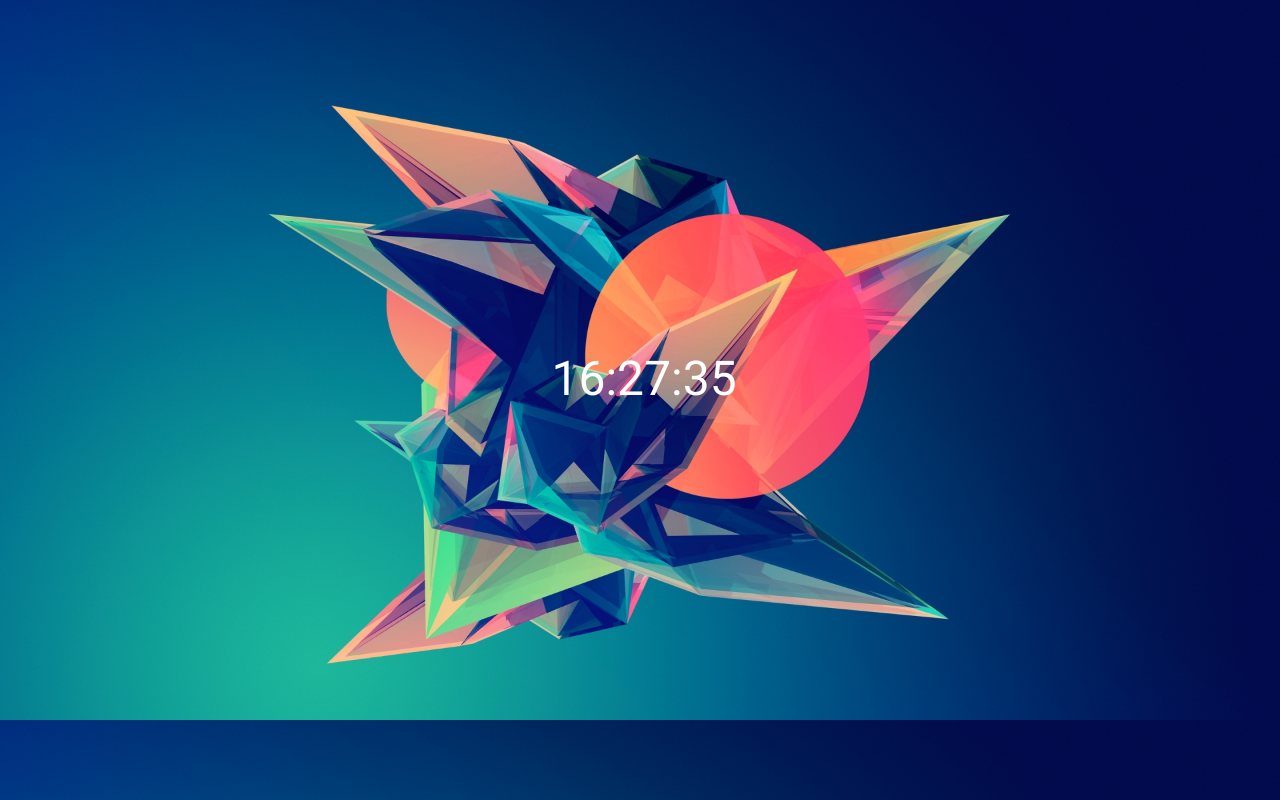
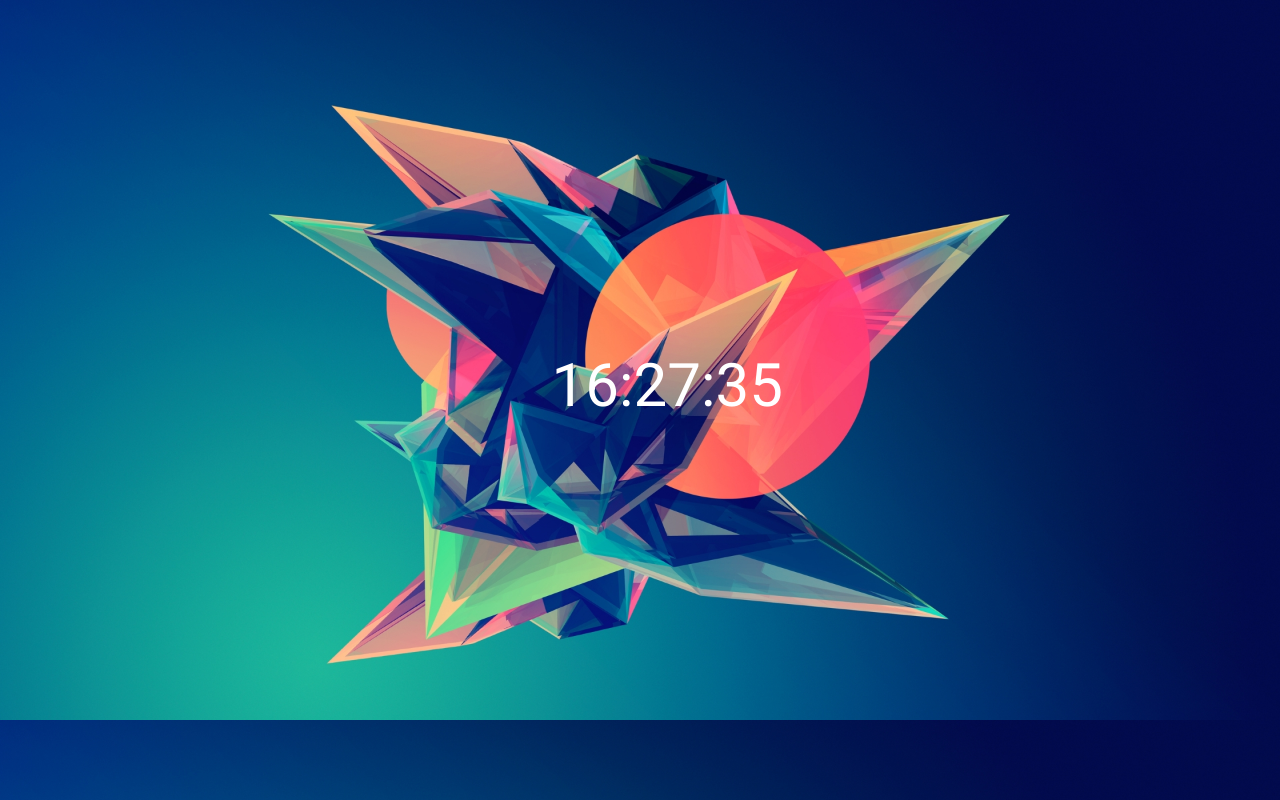
Before and after one commit to ryanhubler/time.ryanhubler.com, a plain HTML site: page index.html in a window 1280 px wide. Drawn offline with Linux system fonts and the light colour scheme.

Commit message:
Update styles.css

```diff
--- a/styles.css
+++ b/styles.css
@@ -5,7 +5,7 @@ body {
 div.a {
   color: #FFFFFF;
   font-family: 'Roboto', sans-serif;
-  font-size: 48px;;
+  font-size: 60px;;
   position: fixed;
   top: 50%;
   left: 50.9%;
```
